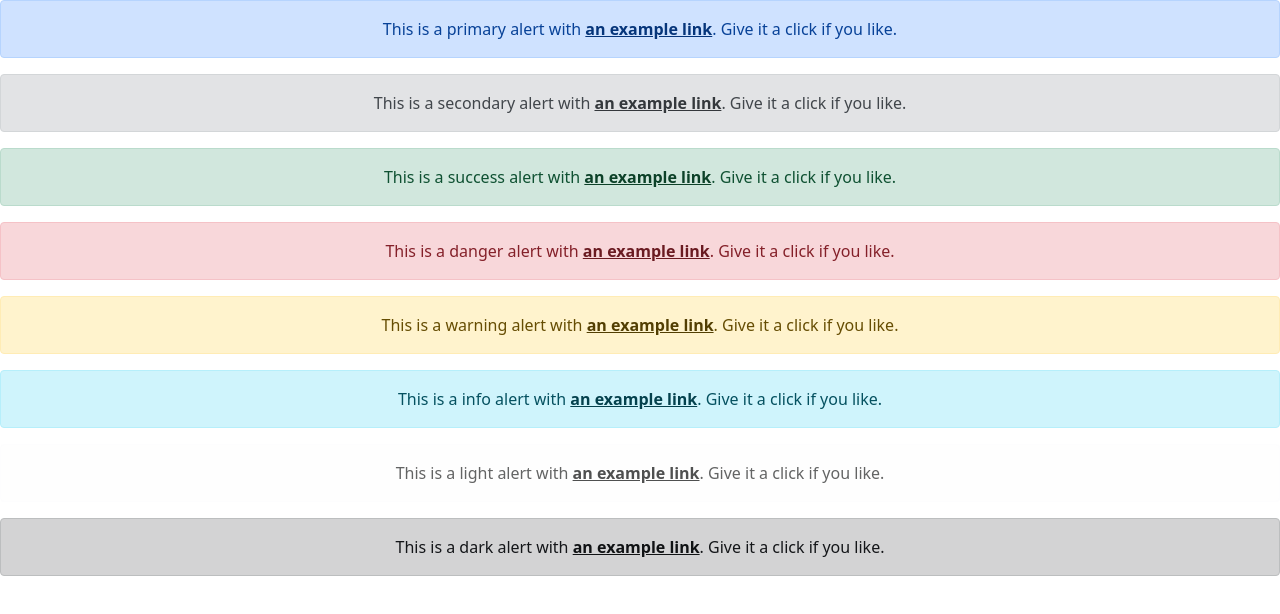
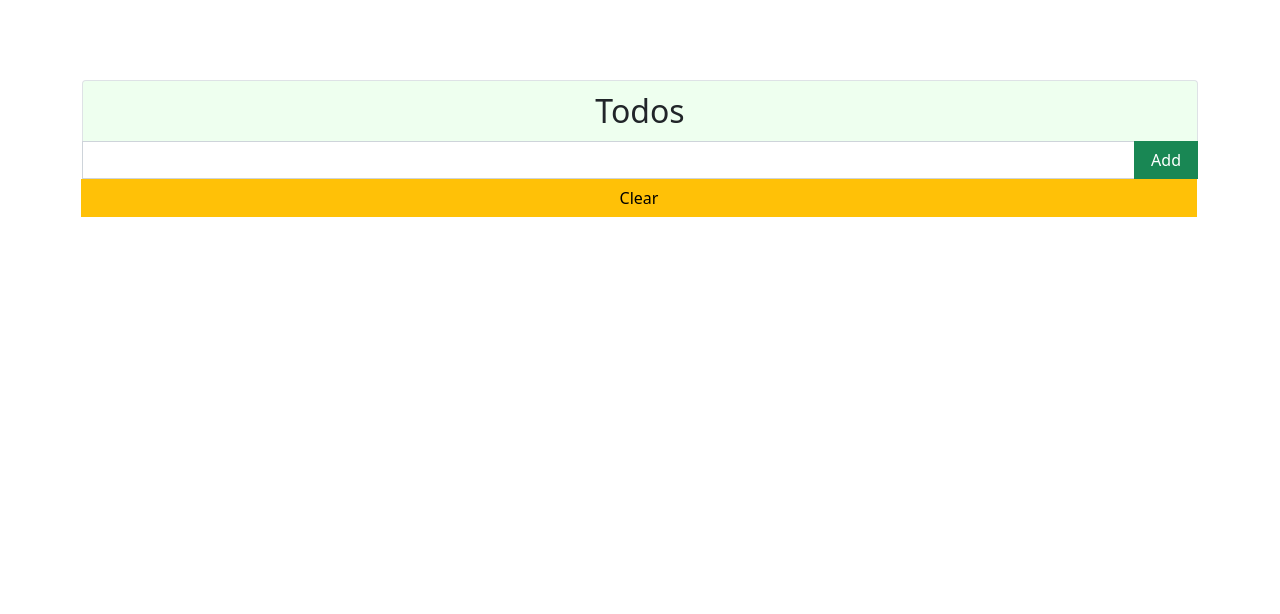
Before and after one commit to IRaccoonI/react-todo, a React (Create React App) app: page / in a window 1280 px wide. Shown: the top 614 px of the page. Built offline with nearby package versions, Linux system fonts and the light colour scheme.

Commit message:
feat: copy todo from vue

```diff
--- a/src/App.css
+++ b/src/App.css
@@ -1,38 +1,4 @@
 .App {
-  text-align: center;
+  margin-top: 80px;
+  position: relative;
 }
-
-.App-logo {
-  height: 40vmin;
-  pointer-events: none;
-}
-
-@media (prefers-reduced-motion: no-preference) {
-  .App-logo {
-    animation: App-logo-spin infinite 20s linear;
-  }
-}
-
-.App-header {
-  background-color: #282c34;
-  min-height: 100vh;
-  display: flex;
-  flex-direction: column;
-  align-items: center;
-  justify-content: center;
-  font-size: calc(10px + 2vmin);
-  color: white;
-}
-
-.App-link {
-  color: #61dafb;
-}
-
-@keyframes App-logo-spin {
-  from {
-    transform: rotate(0deg);
-  }
-  to {
-    transform: rotate(360deg);
-  }
-}
--- a/src/App.tsx
+++ b/src/App.tsx
@@ -1,6 +1,5 @@
 import Todo from 'components/Todo';
 import { ReactElement } from 'react';
-
 
 import './App.css';
 
--- a/src/components/Todo.tsx
+++ b/src/components/Todo.tsx
@@ -1,27 +1,13 @@
 import { ReactElement } from 'react';
-import Alert from 'react-bootstrap/Alert';
+import { Container } from 'react-bootstrap';
+import TodoCard from './todo/TodoCard';
 
-const Test = (): ReactElement => {
-  const listItems = [
-    'primary',
-    'secondary',
-    'success',
-    'danger',
-    'warning',
-    'info',
-    'light',
-    'dark',
-  ].map((variant, idx) => (
-    <Alert key={idx} variant={variant}>
-      This is a {variant} alert with{' '}
-      <Alert.Link href="#">an example link</Alert.Link>. Give it a click if you
-      like.
-    </Alert>
-  ));
-
+const Todo = (): ReactElement => {
   return (
-    <div> {listItems} </div>
+    <Container>
+      <TodoCard />
+    </Container>
   );
 };
 
-export default Test;
+export default Todo;
--- /dev/null
+++ b/src/components/todo/TodoCard.tsx
@@ -0,0 +1,104 @@
+import React, { ReactElement, useCallback } from 'react';
+import styled from 'styled-components';
+import TodoControl from './TodoControl';
+
+import TodoEl from './TodoEl';
+
+interface Todo {
+  id: number;
+  text: string;
+  checked: boolean;
+}
+
+const TodoCard = (): ReactElement => {
+  // const [];
+  const [todos, setTodos] = React.useState([] as Todo[]);
+  const [countTodo, setCountTodo] = React.useState(0);
+
+  const addTodo = useCallback(
+    (text: string): void => {
+      setTodos(
+        todos.concat({
+          id: countTodo,
+          text: text,
+          checked: false,
+        }),
+      );
+      setCountTodo((count) => count + 1);
+    },
+    [todos, countTodo],
+  );
+
+  const clearTodo = useCallback(() => {
+    setTodos(todos.splice(0, todos.length));
+  }, [todos]);
+
+  const removeTodo = useCallback((id: number): void => {
+    setTodos((curTodos) => curTodos.filter((todo) => todo.id !== id));
+  }, []);
+
+  const moveTodo = useCallback(
+    (ind: number, offset: number) => {
+      if (ind + offset < 0 || ind + offset === todos.length) return;
+      setTodos((curTodos) => {
+        // clone todos
+        let cloneTodos = [...curTodos];
+        // swap todos elements
+        let save = cloneTodos[ind];
+        cloneTodos[ind] = cloneTodos[ind + offset];
+        cloneTodos[ind + offset] = save;
+        return cloneTodos;
+      });
+    },
+    [todos],
+  );
+
+  return (
+    <StyledTodoCard>
+      <div className="header rounded-top border border-bottom-0">
+        <h2>Todos</h2>
+      </div>
+      <TodoControl addTodo={addTodo} clearTodo={clearTodo} />
+      <div className="el-wrapper">
+        {todos.map((todo, ind) => (
+          <TodoEl
+            key={todo.id}
+            text={todo.text}
+            checked={todo.checked}
+            isFirst={ind === 0}
+            isLast={ind === todos.length - 1}
+            remove={() => removeTodo(todo.id)}
+            moveDown={() => moveTodo(ind, 1)}
+            moveUp={() => moveTodo(ind, -1)}
+          />
+        ))}
+      </div>
+    </StyledTodoCard>
+  );
+};
+
+const StyledTodoCard = styled.div`
+  .header {
+    background-color: rgb(238, 255, 239);
+    text-align: center;
+  }
+  .header > h2 {
+    height: 60px;
+    line-height: 60px;
+    margin-bottom: 0;
+  }
+  .el-wrapper > *:nth-of-type(2n) {
+    background: rgba(122, 122, 122, 0.123);
+  }
+  .el-wrapper > *:nth-of-type(2n + 1) {
+    background: rgba(218, 218, 218, 0.11);
+  }
+  .rounded-be-0 {
+    border-bottom-right-radius: 0 !important;
+  }
+  .rounded-bs-0 {
+    border-bottom-left-radius: 0 !important;
+  }
+`;
+
+export default TodoCard;
--- /dev/null
+++ b/src/components/todo/TodoControl.tsx
@@ -0,0 +1,56 @@
+import React, { ReactElement, useCallback } from 'react';
+import { Button, InputGroup, FormControl } from 'react-bootstrap';
+import styled from 'styled-components';
+
+interface PropsTodoControl {
+  addTodo: (arg0: string) => void;
+  clearTodo: () => void;
+}
+
+const TodoControl = (props: PropsTodoControl): ReactElement => {
+  const [text, setText] = React.useState('');
+
+  const handleChange = useCallback((e: React.ChangeEvent<HTMLInputElement>) => {
+    setText(e.currentTarget.value);
+  }, []);
+
+  const addTodo = useCallback(() => {
+    props.addTodo(text);
+    setText('');
+  }, [props, text]);
+
+  const handleEnter = useCallback(
+    (e: React.KeyboardEvent<HTMLInputElement>) => {
+      if (e.code === 'Enter') addTodo();
+    },
+    [addTodo],
+  );
+
+  return (
+    <StyledTodoControl>
+      <InputGroup className="rounded-0 rounded-top">
+        <FormControl
+          v-model="newTodoMsg"
+          className="rounded-0"
+          value={text}
+          onChange={handleChange}
+          onKeyDown={handleEnter}
+        ></FormControl>
+        <Button variant="success" className="px-3 rounded-0" onClick={addTodo}>
+          Add
+        </Button>
+        <Button
+          variant="warning"
+          className="w-100 rounded-0"
+          onClick={props.clearTodo}
+        >
+          Clear
+        </Button>
+      </InputGroup>
+    </StyledTodoControl>
+  );
+};
+
+const StyledTodoControl = styled.div``;
+
+export default TodoControl;
--- /dev/null
+++ b/src/components/todo/TodoEl.tsx
@@ -0,0 +1,109 @@
+import classNames from 'classnames';
+import { ReactElement, useCallback, useState } from 'react';
+import { Button, ButtonToolbar, InputGroup } from 'react-bootstrap';
+import { ArrowDown, ArrowUp, ClipboardX } from 'react-bootstrap-icons';
+import styled from 'styled-components';
+
+interface PropsTodoEl {
+  text: string;
+  checked: boolean;
+  remove: () => void;
+  isFirst: boolean;
+  isLast: boolean;
+  // toggleChecked: () => void;
+  moveUp: () => void;
+  moveDown: () => void;
+}
+
+const TodoEl = (props: PropsTodoEl): ReactElement => {
+  const [checked, setChecked] = useState(props.checked);
+
+  const toggleChecked = useCallback(() => {
+    setChecked(!checked);
+  }, [checked]);
+
+  const checkedBtnClasses = classNames('c-button', {
+    'btn-success': checked,
+    'btn-light': !checked,
+  });
+
+  return (
+    <StyledTodoEl className="el">
+      <div className="el d-flex px-2">
+        <div className="">
+          <Button className={checkedBtnClasses} onClick={toggleChecked} />
+        </div>
+        <div className="message flex-grow-1 text-start mx-4">
+          <span className={checked ? 'text-decoration-line-through' : ''}>
+            {props.text}
+          </span>
+        </div>
+        <div>
+          <ButtonToolbar>
+            <InputGroup>
+              {!props.isFirst ? (
+                <Button
+                  title="Todo up"
+                  variant="outline-dark"
+                  className={props.isLast ? 'btn-long' : ''}
+                  onClick={props.moveUp}
+                >
+                  <ArrowUp></ArrowUp>
+                </Button>
+              ) : null}
+              {!props.isLast ? (
+                <Button
+                  title="Todo down"
+                  variant="outline-dark"
+                  className={props.isFirst ? 'btn-long' : ''}
+                  onClick={props.moveDown}
+                >
+                  <ArrowDown />
+                </Button>
+              ) : null}
+              <Button
+                title="Remove todo"
+                variant="outline-dark"
+                onClick={() => props.remove()}
+              >
+                <ClipboardX />
+              </Button>
+            </InputGroup>
+          </ButtonToolbar>
+        </div>
+      </div>
+    </StyledTodoEl>
+  );
+};
+
+const StyledTodoEl = styled.div`
+  .c-button {
+    height: 26px;
+    width: 68px;
+    border: 1px solid black;
+  }
+  .el {
+    height: 26px;
+    padding: 8px 0;
+    box-sizing: content-box;
+    transition: background-color 0.2s linear;
+  }
+  .el:hover {
+    background-color: rgb(255, 231, 211) !important;
+  }
+  .check-input {
+    height: 26px;
+  }
+  .message {
+    font-size: 1.2em;
+    line-height: 26px;
+  }
+  .btn {
+    padding: 0 5px;
+  }
+  .btn-long {
+    width: 56px;
+  }
+`;
+
+export default TodoEl;
```
Also changed, not shown: package.json (+8 -1 lines), .prettierrc.js (added), 1 other file (tests, documents, lock files or other folders).
